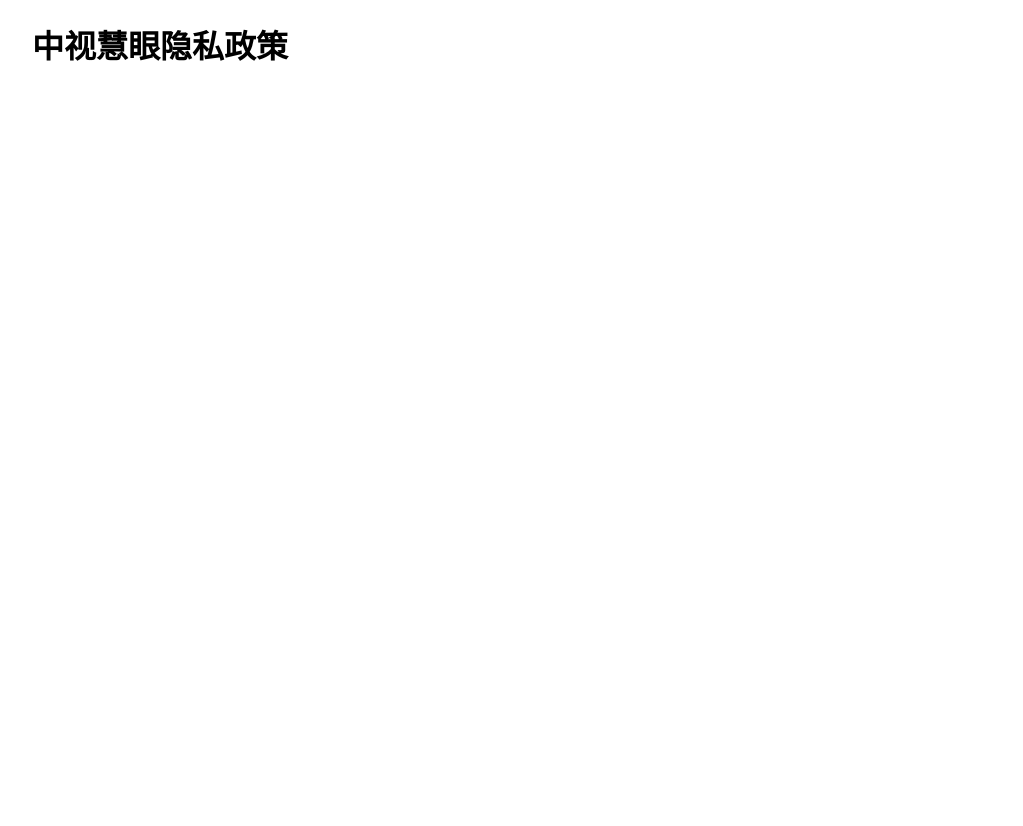
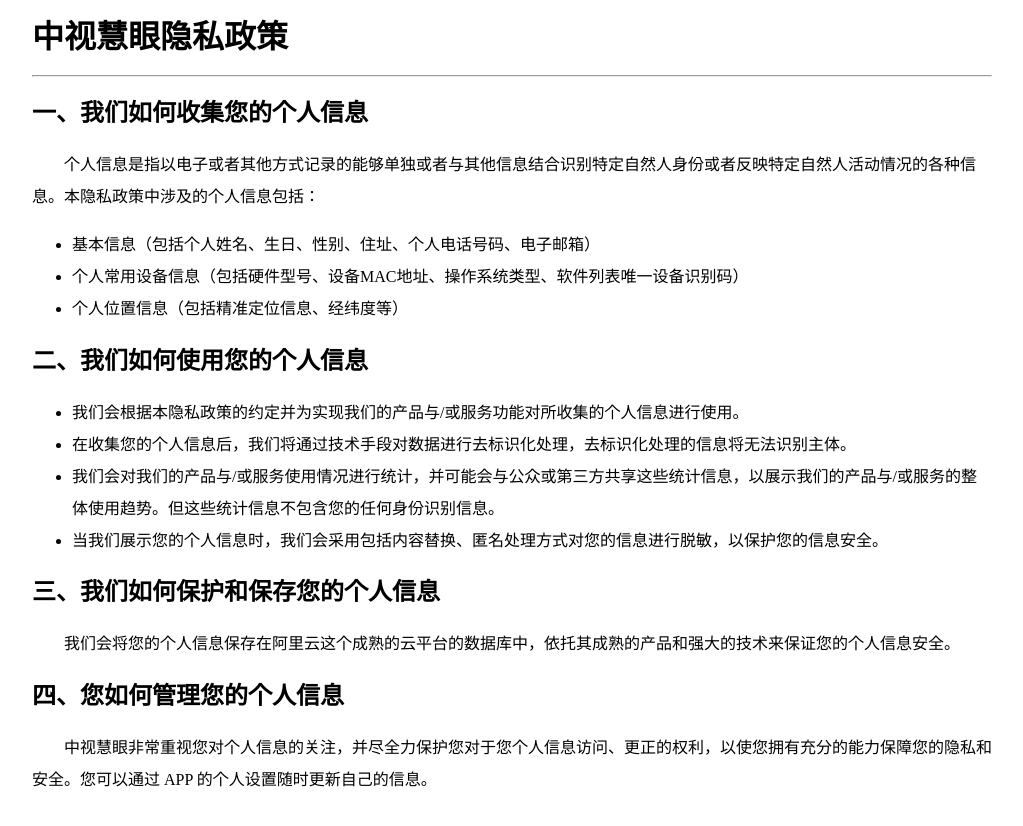
Before and after one commit to kimyyx/go-frontend-go, a Jekyll site: the page privacy.html, which Jekyll copies as it is, in a window 1280 px wide. Shown: the top 826 px of the page, without its empty margins (128-1151 px from the left). Built offline with Jekyll 4.4.1, drawn with Linux system fonts in a browser that asks for light colours.

Commit message:
add support & privacy

```diff
--- a/privacy.html
+++ b/privacy.html
@@ -9,10 +9,62 @@
       body {
         width: 960px;
         margin: 10px auto;
+        font-family: "Microsoft Yahei";
+        line-height: 32px;
+      }
+
+      p {
+        text-indent: 2em;
       }
     </style>
   </head>
   <body>
     <h1>中视慧眼隐私政策</h1>
+    <hr />
+    <h2>
+      一、我们如何收集您的个人信息
+    </h2>
+    <div>
+      <p>
+        个人信息是指以电子或者其他方式记录的能够单独或者与其他信息结合识别特定自然人身份或者反映特定自然人活动情况的各种信息。本隐私政策中涉及的个人信息包括：
+      </p>
+      <ul>
+        <li>
+          基本信息（包括个人姓名、生日、性别、住址、个人电话号码、电子邮箱）
+        </li>
+        <li>
+          个人常用设备信息（包括硬件型号、设备MAC地址、操作系统类型、软件列表唯一设备识别码）
+        </li>
+        <li>个人位置信息（包括精准定位信息、经纬度等）</li>
+      </ul>
+    </div>
+    <h2>二、我们如何使用您的个人信息</h2>
+    <ul>
+      <li>
+        我们会根据本隐私政策的约定并为实现我们的产品与/或服务功能对所收集的个人信息进行使用。
+      </li>
+      <li>
+        在收集您的个人信息后，我们将通过技术手段对数据进行去标识化处理，去标识化处理的信息将无法识别主体。
+      </li>
+      <li>
+        我们会对我们的产品与/或服务使用情况进行统计，并可能会与公众或第三方共享这些统计信息，以展示我们的产品与/或服务的整体使用趋势。但这些统计信息不包含您的任何身份识别信息。
+      </li>
+      <li>
+        当我们展示您的个人信息时，我们会采用包括内容替换、匿名处理方式对您的信息进行脱敏，以保护您的信息安全。
+      </li>
+    </ul>
+    <h2>三、我们如何保护和保存您的个人信息</h2>
+    <div>
+      <p>
+        我们会将您的个人信息保存在阿里云这个成熟的云平台的数据库中，依托其成熟的产品和强大的技术来保证您的个人信息安全。
+      </p>
+    </div>
+    <h2>四、您如何管理您的个人信息</h2>
+    <div>
+      <p>
+        中视慧眼非常重视您对个人信息的关注，并尽全力保护您对于您个人信息访问、更正的权利，以使您拥有充分的能力保障您的隐私和安全。您可以通过
+        APP 的个人设置随时更新自己的信息。
+      </p>
+    </div>
   </body>
 </html>
```
Also changed, not shown: support.html (added, +36 -0 lines).
